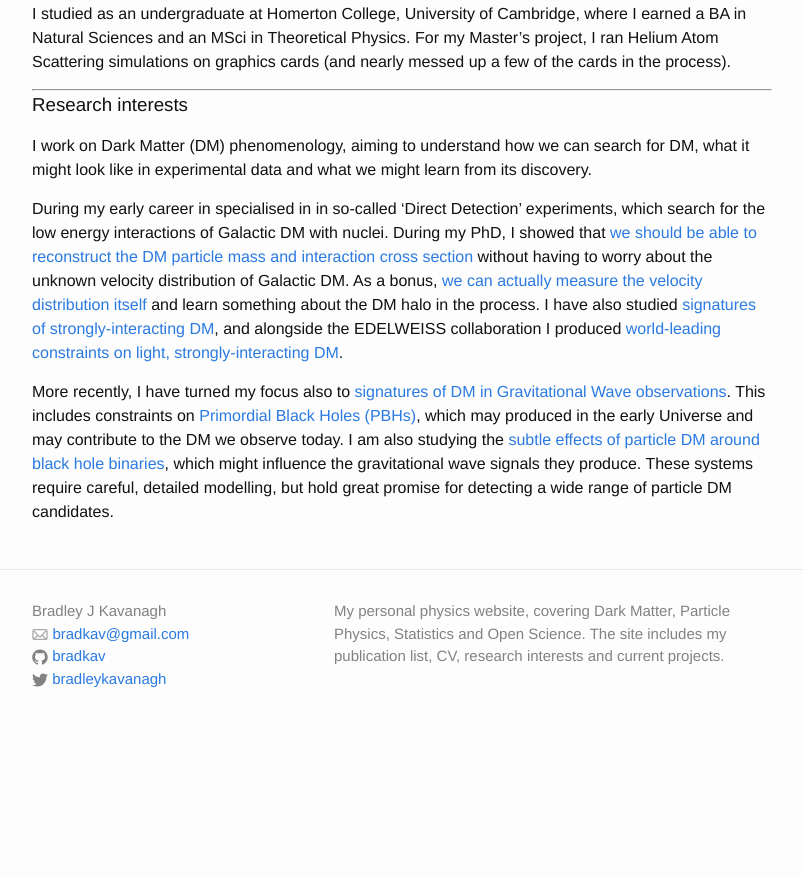
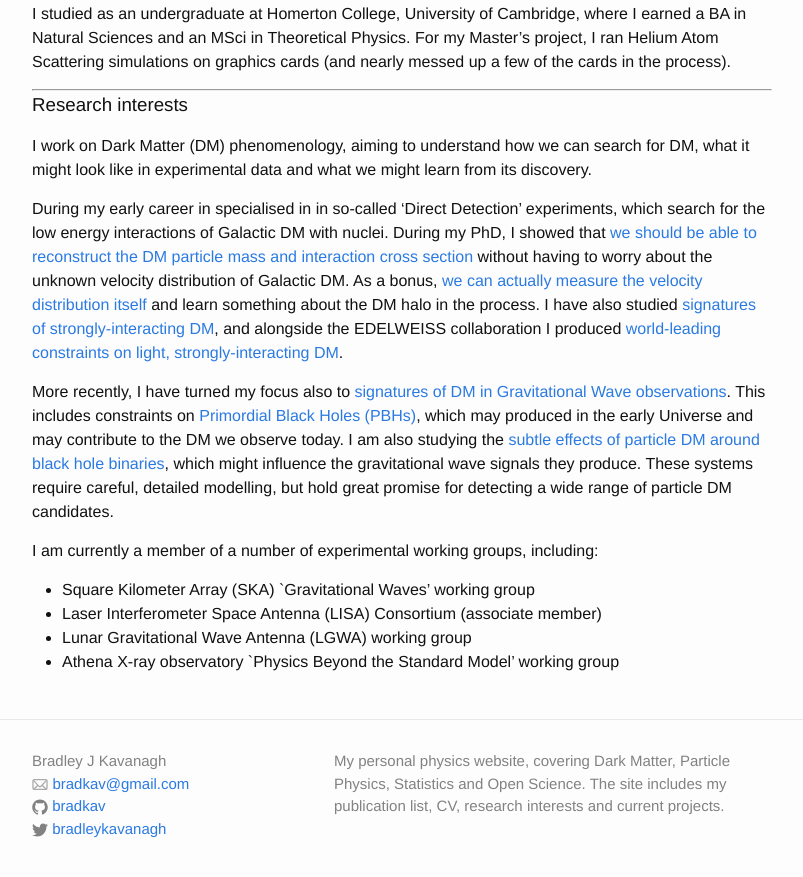
Before and after one commit to bradkav/bradkav.github.io, a Jekyll site: the page built from about.md, in a window 1280 px wide and 900 px high, scrolled down 645 px. Shown: the top 877 px of the window, without its empty margins (238-1041 px from the left). Built offline with Jekyll 4.4.1, drawn with Linux system fonts in a browser that asks for light colours; Markdown is read by kramdown in place of the engine named in the settings; before the commit the page ends 1395 px from its top, so only the background shows below that.

Commit message:
Updated CV with LISA membership

```diff
--- a/about.md
+++ b/about.md
@@ -33,3 +33,9 @@ I work on Dark Matter (DM) phenomenology, aiming to understand how we can search
 During my early career in specialised in in so-called 'Direct Detection' experiments, which search for the low energy interactions of Galactic DM with nuclei. During my PhD, I showed that [we should be able to reconstruct the DM particle mass and interaction cross section](https://arxiv.org/abs/1303.6868) without having to worry about the unknown velocity distribution of Galactic DM. As a bonus, [we can actually measure the velocity distribution itself](https://arxiv.org/abs/1312.1852) and learn something about the DM halo in the process. I have also studied [signatures of strongly-interacting DM](https://arxiv.org/abs/1712.04901), and alongside the EDELWEISS collaboration I produced [world-leading constraints on light, strongly-interacting DM](https://arxiv.org/abs/1901.03588).
 
 More recently, I have turned my focus also to [signatures of DM in Gravitational Wave observations](https://arxiv.org/abs/1907.10610). This includes constraints on [Primordial Black Holes (PBHs)](https://arxiv.org/abs/2007.10722), which may produced in the early Universe and may contribute to the DM we observe today. I am also studying the [subtle effects of particle DM around black hole binaries](https://arxiv.org/abs/2002.12811), which might influence the gravitational wave signals they produce. These systems require careful, detailed modelling, but hold great promise for detecting a wide range of particle DM candidates.
+
+I am currently a member of a number of experimental working groups, including:
+* Square Kilometer Array (SKA) `Gravitational Waves' working group
+* Laser Interferometer Space Antenna (LISA) Consortium (associate member)
+* Lunar Gravitational Wave Antenna (LGWA) working group
+* Athena X-ray observatory `Physics Beyond the Standard Model' working group
```
Also changed, not shown: 1 other file.
